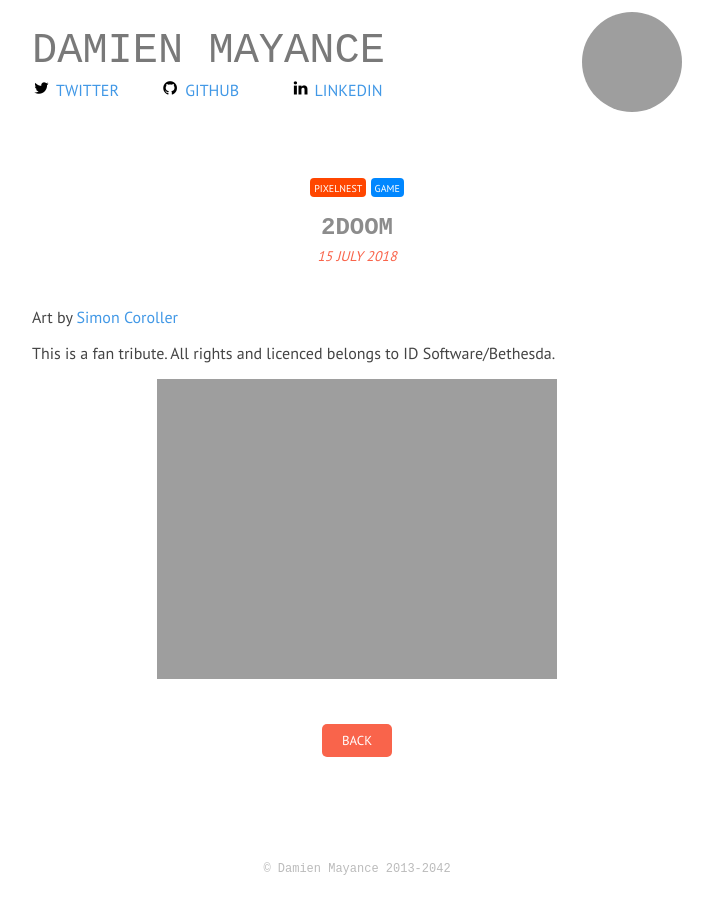
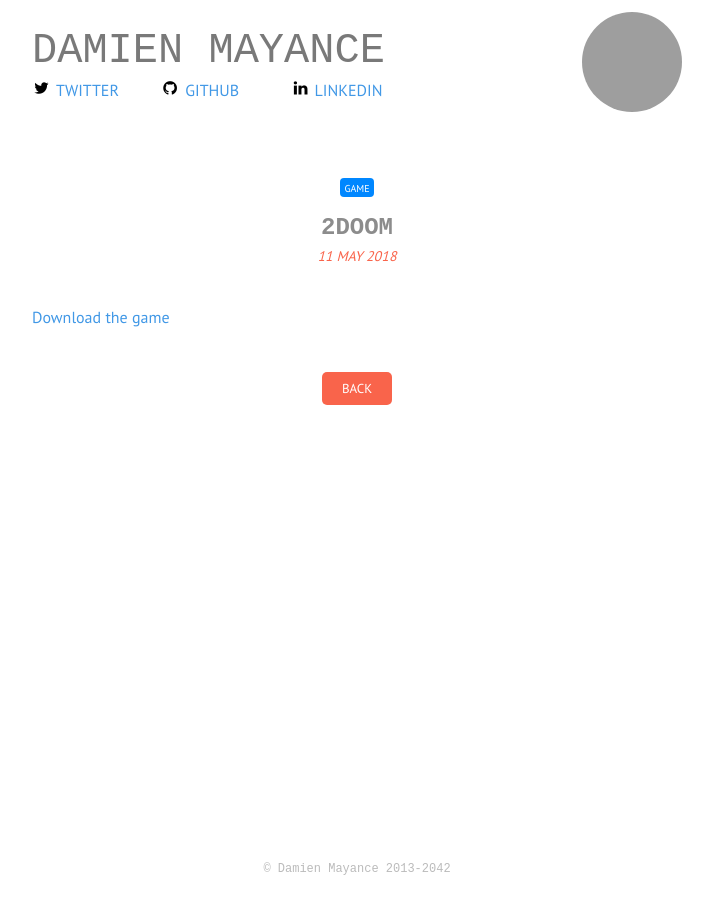
Before and after one commit to valryon/valryon.github.io, a Jekyll site: the page built from _projects/2018-05-11-2DOOM.md, in a window 1280 px wide. Shown: the whole page, without its empty margins (283-996 px from the left). Built offline with Jekyll 4.4.1, drawn with Linux system fonts in a browser that asks for light colours; some web fonts are replaced; grey boxes are pictures that could not be loaded.

Commit message:
Refresh infos

```diff
--- /dev/null
+++ b/_projects/2018-05-11-2DOOM.md
@@ -0,0 +1,9 @@
+---
+title: 2DOOM
+tags: game
+image: static/content/2doom/cover.png
+shortdesc: a bloody cute DOOM demake
+direct: http://2doom.itch.io/game
+---
+
+[Download the game](http://2doom.itch.io/game)
--- a/_protos/2018-07-15-2DOOM.md
+++ /dev/null
@@ -1,12 +0,0 @@
----
-title: 2DOOM
-tags: pixelnest game
-image: static/content/2doom/cover.png
-shortdesc: a DOOM demake made with GameMaker Studio 2
----
-
-Art by [Simon Coroller](http://pluspixels.tumblr.com)
-
-This is a fan tribute. All rights and licenced belongs to ID Software/Bethesda.
-
-![In motion]({{site.url}}/static/content/2doom/motion.gif)
--- a/index.html
+++ b/index.html
@@ -13,7 +13,10 @@ title: Portfolio
     </div>
     <div class="block-content">
       <p>
-        I'm a French indie game and software developer. I'm also the co-founder of <a class="pixelnest-logo" href="http://pixelnest.io">Pixelnest Studio</a> where I created Steredenn and numerous other projects.
+        I'm a French indie game and software developer. Currently lead Unity developer at [Lone Stone](https://lonestone.consulting/).
+      </p>
+      <p>
+        I co-founded <a class="pixelnest-logo" href="http://pixelnest.io">Pixelnest Studio</a> where I created Steredenn and numerous other projects.
       </p>
       <p>
         This is my portfolio — you will find my projects, snippets and resources, as well as my other appearances. Enjoy. :)
```
Also changed, not shown: _projects/2018-03-01-Flipon.md (renamed from _projects/2018-03-01-Chenapon.md, +1 -1 lines), _projects/2019-04-04-laval-3di.md (renamed from _projects/2019-09-03-laval-3di.md, +1 -1 lines), _projects/2019-05-12-city-invaders.md (added, +7 -0 lines), _projects/2019-05-10-night-call.md (renamed from _projects/2019-03-01-night-call.md), static/content/cityinvaders/cover.png (added).
